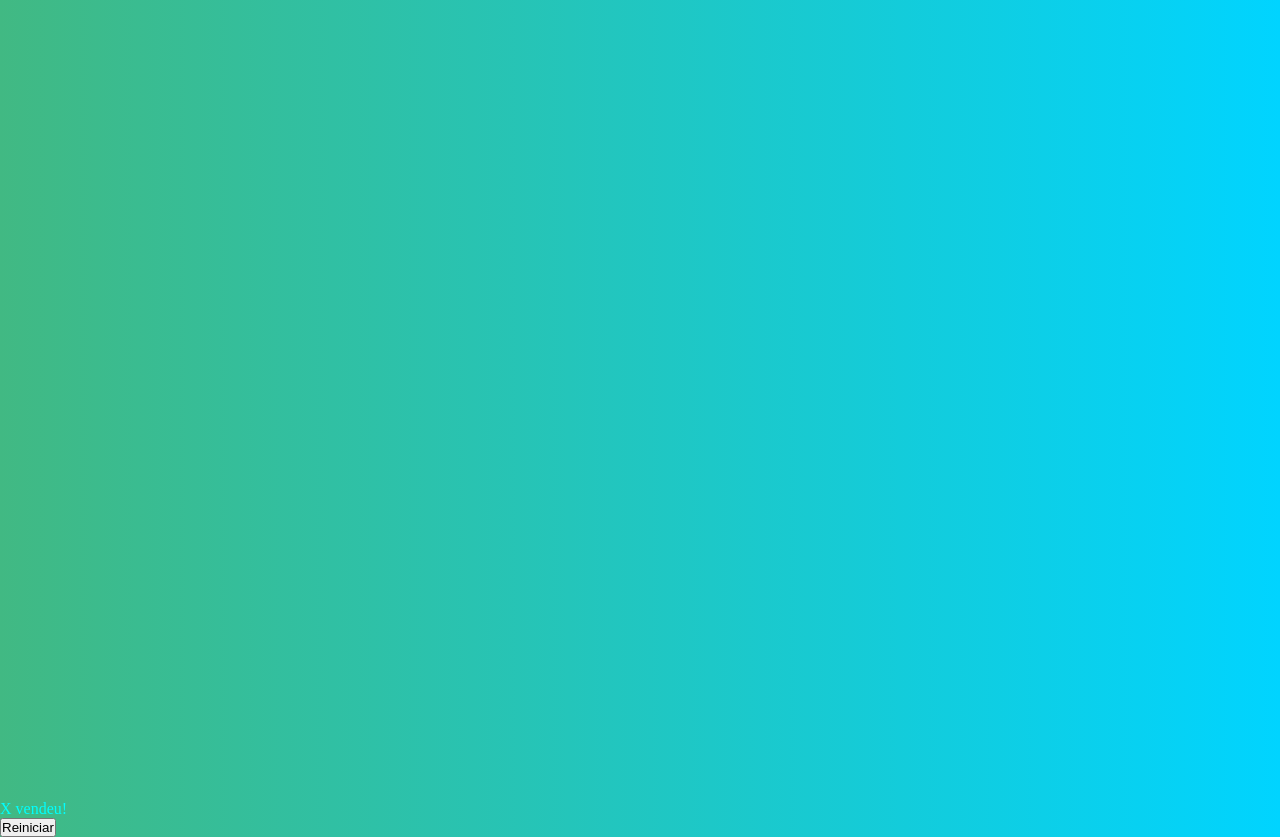
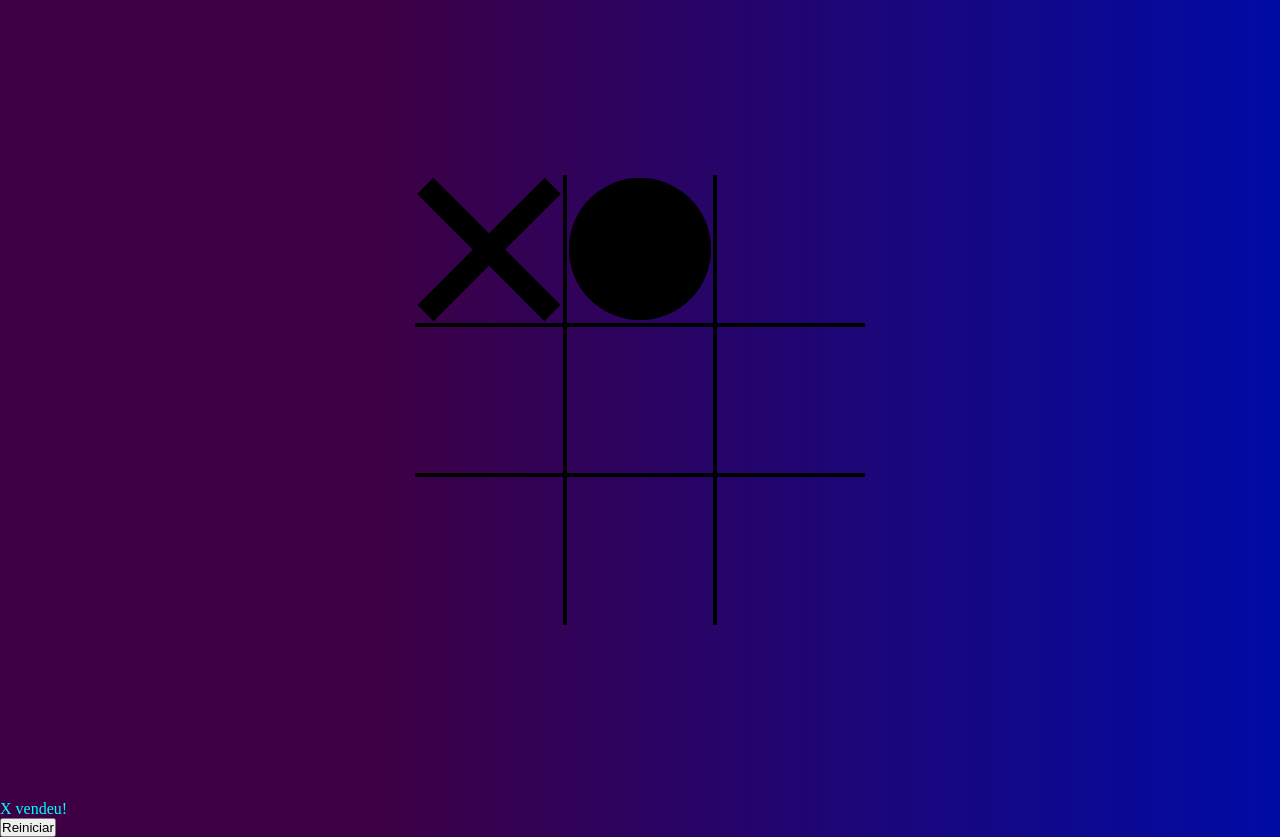
Before and after one commit to LeozinRomeiro/Jogo_da_velha, a plain HTML site: page html.html in a window 1280 px wide. Drawn offline with Linux system fonts and the light colour scheme.

Commit message:
Formar X e circulo com CSS

```diff
--- a/css.css
+++ b/css.css
@@ -10,9 +10,8 @@ P{
 
 body{
     height: 100vh;
-    width: 100vh;
-    background: linear-gradient(90deg, rgba(65, 185, 131, 1) 0%,
-     rgba(0, 212, 255, 1)100%);
+    width: 100vw;
+    background: linear-gradient(90deg, rgb(61, 0, 69) 30%, rgb(0, 11, 165)100%);
 
 }
 
@@ -28,21 +27,71 @@ body{
     grid-template-columns: repeat(3, auto);
 }
 
-.quadradro{
-    width: 100px;
-    height: 100px;
-    border: 2px solid white;
+.quadrado{
+    width: 150px;
+    height: 150px;
+    border: 2px solid rgb(0, 0, 0);
     display: flex;
     justify-content: center;
     align-items: center;
+    position: relative;
 }
 
-.quadradro:nth-child(1),
-.quadradro:nth-child(2),
-.quadradro:nth-child(3){
-    border-top: none;
+.quadrado.X,
+.quadrado.O{
+    cursor: not-allowed;/*Indicar campo proibido no cursor*/
 }
 
+.quadrado:nth-child(1),
+.quadrado:nth-child(2),
+.quadrado:nth-child(3){
+    border-top: none;/* Retirar borda dos quadrados */
+}
+.quadrado:nth-child(1),
+.quadrado:nth-child(4),
+.quadrado:nth-child(7){
+    border-left: none;
+}
+.quadrado:nth-child(3),
+.quadrado:nth-child(6),
+.quadrado:nth-child(9){
+    border-right: none;
+}
+.quadrado:nth-child(7),
+.quadrado:nth-child(8),
+.quadrado:nth-child(9){
+    border-bottom: none;
+}
+
+/* Mensagem de vitoria */
 .msg_vendeu{
     display: nome;
 }
+
+.quadrado.X::before,/* Divivir o preenchimento do quadrado em 2 (before e after) */
+.quadrado.X::after{
+    content: "";
+    height: calc(150px * 0.15);/* Falar que a altura é 15% da celula(por que o tamanho dela é 150 pixel)*/
+    width: calc(150px * 1.2);/* Falar que a largura é 15% da celula(por que o tamanho dela é 150 pixel) */
+    background: black;
+    position: absolute;
+}
+
+.quadrado.X::before{
+    transform: rotate(45deg);/*Rotacionar metade do conteudo da celular (before)*/
+}
+
+.quadrado.X::after{
+    transform: rotate(-45deg);/*Rotacionar metade do conteudo da celular (after) no sentido contraio da outra*/
+}
+
+.quadrado.O::before,
+.quadrado.O::after{
+    content: "";
+    height: calc(150px * 0.95);
+    width: calc(150px * 0.95);
+    background: black;
+    position: absolute;
+    border-radius: 50%;/*Aredondar o conteudo*/
+
+}
--- a/html.html
+++ b/html.html
@@ -1,15 +1,15 @@
 <!DOCTYPE html>
 <html lang="en">
-<head>
-    <meta charset="UTF-8">
-    <meta name="viewport" content="width=device-width, initial-scale=1.0">
-    <link rel="stylesheet" href="css.css">
-    <title>Jogo da Velha</title>
-</head>
+    <head>
+        <meta charset="UTF-8">
+        <meta name="viewport" content="width=device-width, initial-scale=1.0">
+        <link rel="stylesheet" href="/css.css   ">
+        <title>Jogo da Velha</title>
+    </head>
     <body>
         <div class="centro">
-            <div class="quadrado" data-quadrado></div>
-            <div class="quadrado" data-quadrado></div>
+            <div class="quadrado X" data-quadrado></div>
+            <div class="quadrado O" data-quadrado></div>
             <div class="quadrado" data-quadrado></div>
             <div class="quadrado" data-quadrado></div>
             <div class="quadrado" data-quadrado></div>
```
